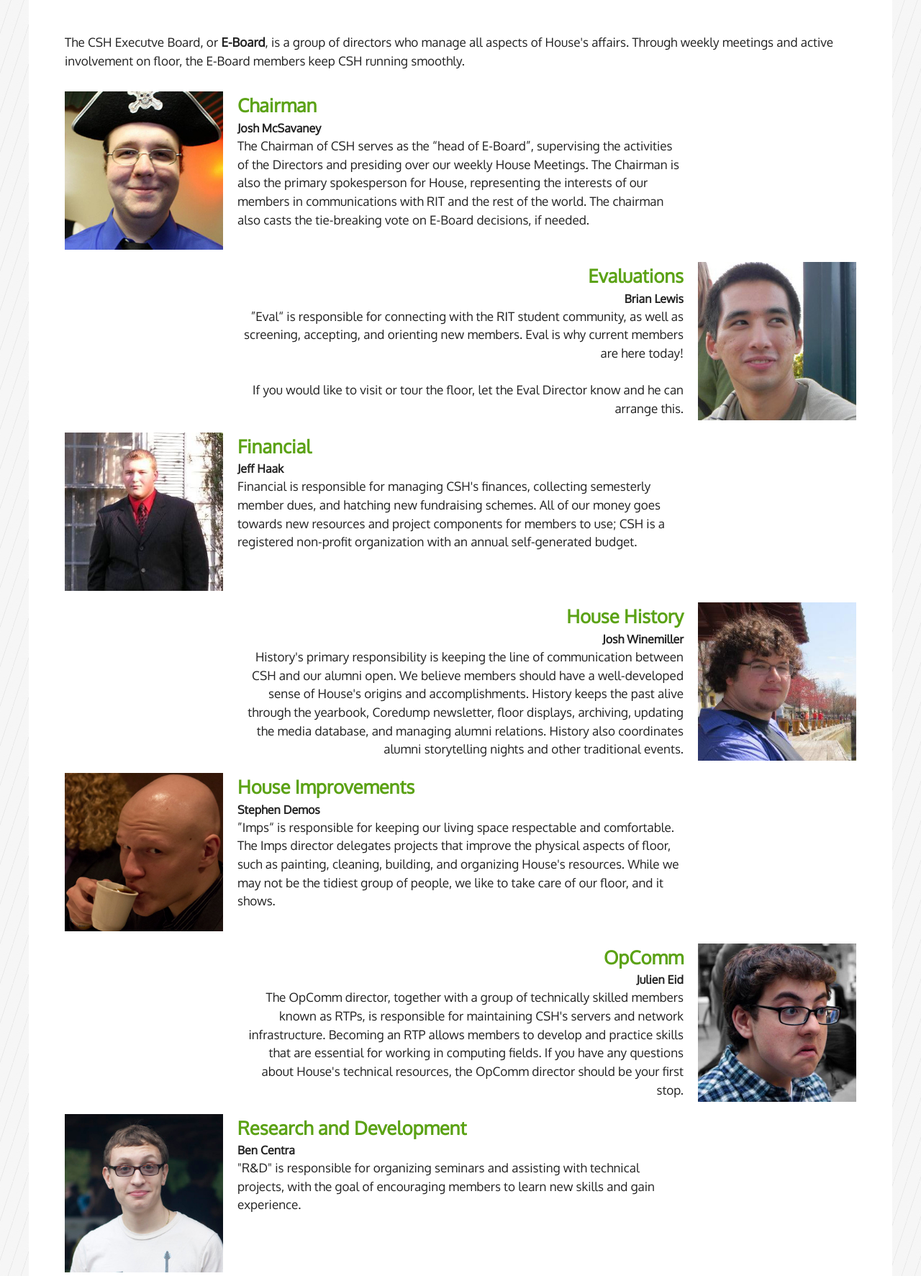
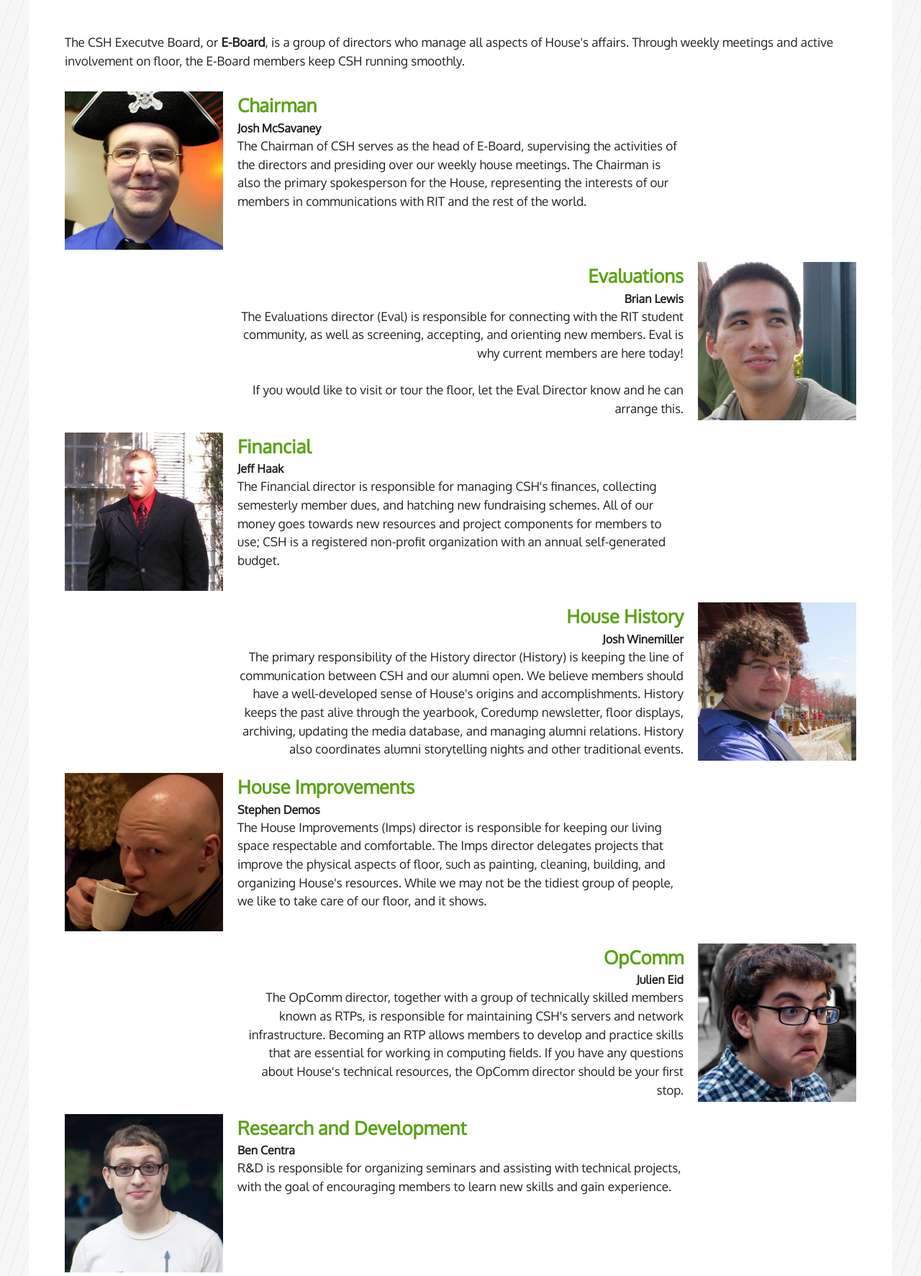
Before and after one commit to ComputerScienceHouse/CSHPublicSite, a PHP site: page /eboard.php in a window 1280 px wide. Shown: the part 173-1946 px from the top of the page at 72% size. Run offline with PHP 8.4, Linux system fonts and the light colour scheme.

Commit message:
Fixed (imho) various grammar, phrasing, and oversharing issues.

```diff
--- a/eboard.php
+++ b/eboard.php
@@ -19,7 +19,7 @@
 					<h2>Chairman</h2>
 					<h3>Josh McSavaney</h3>
 					<p>
-						The Chairman of CSH serves as the &ldquo;head of E-Board&rdquo;, supervising the activities of the Directors and presiding over our weekly House Meetings. The Chairman is also the primary spokesperson for House, representing the interests of our members in communications with RIT and the rest of the world. The chairman also casts the tie-breaking vote on E-Board decisions, if needed.
+						The Chairman of CSH serves as the head of E-Board, supervising the activities of the directors and presiding over our weekly house meetings. The Chairman is also the primary spokesperson for the House, representing the interests of our members in communications with RIT and the rest of the world.
 					</p>
 				</span>
 			</li>
@@ -30,7 +30,7 @@
 					<h2>Evaluations</h2>
 					<h3>Brian Lewis</h3>
 					<p>
-						&rdquo;Eval&ldquo; is responsible for connecting with the RIT student community, as well as screening, accepting, and orienting new members. Eval is why current members are here today!
+						The Evaluations director (Eval) is responsible for connecting with the RIT student community, as well as screening, accepting, and orienting new members. Eval is why current members are here today!
 						<br/><br/>
 						If you would like to visit or tour the floor, let the Eval Director know and he can arrange this.
 				</p>
@@ -43,7 +43,7 @@
 					<h2>Financial</h2>
 					<h3>Jeff Haak</h3>
 					<p>
-						Financial is responsible for managing CSH's finances, collecting semesterly member dues, and hatching new fundraising schemes. All of our money goes towards new resources and project components for members to use; CSH is a registered non-profit organization with an annual self-generated budget.
+						The Financial director is responsible for managing CSH's finances, collecting semesterly member dues, and hatching new fundraising schemes. All of our money goes towards new resources and project components for members to use; CSH is a registered non-profit organization with an annual self-generated budget.
 					</p>
 				</span>
 			</li>
@@ -54,7 +54,7 @@
 					<h2>House History</h2>
 					<h3>Josh Winemiller</h3>
 					<p>
-						History's primary responsibility is keeping the line of communication between CSH and our alumni open. We believe members should have a well-developed sense of House's origins and accomplishments. History keeps the past alive through the yearbook, Coredump newsletter, floor displays, archiving, updating the media database, and managing alumni relations. History also coordinates alumni storytelling nights and other traditional events.
+						The primary responsibility of the History director (History) is keeping the line of communication between CSH and our alumni open. We believe members should have a well-developed sense of House's origins and accomplishments. History keeps the past alive through the yearbook, Coredump newsletter, floor displays, archiving, updating the media database, and managing alumni relations. History also coordinates alumni storytelling nights and other traditional events.
 					</p>
 				</span>
 			</li>
@@ -65,7 +65,7 @@
 					<h2>House Improvements</h2>
 					<h3>Stephen Demos</h3>
 					<p>
-						&rdquo;Imps&ldquo; is responsible for keeping our living space respectable and comfortable. The Imps director delegates projects that improve the physical aspects of floor, such as painting, cleaning, building, and organizing House's resources. While we may not be the tidiest group of people, we like to take care of our floor, and it shows.
+						The House Improvements (Imps) director is responsible for keeping our living space respectable and comfortable. The Imps director delegates projects that improve the physical aspects of floor, such as painting, cleaning, building, and organizing House's resources. While we may not be the tidiest group of people, we like to take care of our floor, and it shows.
 					</p>
 				</span>
 			</li>
@@ -87,7 +87,7 @@
 					<h2>Research and Development</h2>
 					<h3>Ben Centra</h3>
 					<p>
-						"R&amp;D" is responsible for organizing seminars and assisting with technical projects, with the goal of encouraging members to learn new skills and gain experience.
+						R&amp;D is responsible for organizing seminars and assisting with technical projects, with the goal of encouraging members to learn new skills and gain experience.
 					</p>
 				</span>
 			</li>
@@ -98,7 +98,7 @@
 					<h2>Social</h2>
 					<h3>Reed Swiernik &amp; Tal Cohen</h3>
 					<p>
-						Social is responsible for planning and running social events for our members, such as diner runs, movie nights, project work weekends, and more.
+						The Social directors (Social) are responsible for planning and running social events for our members, such as diner runs, movie nights, project work weekends, and more.
 					</p>
 				</span>
 			</li>
```
